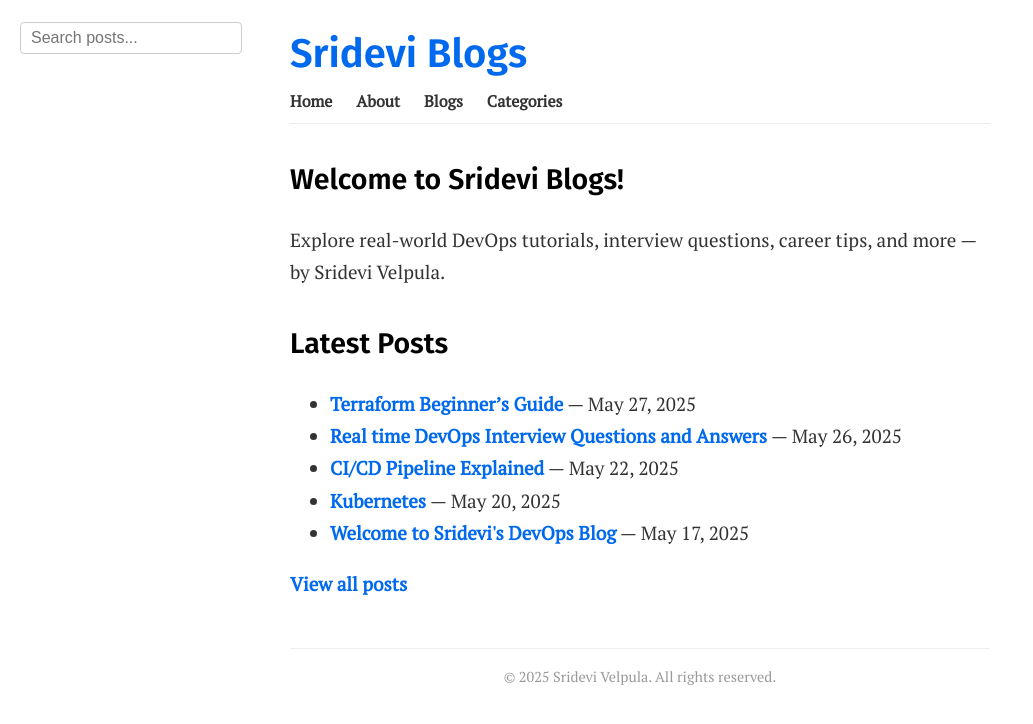
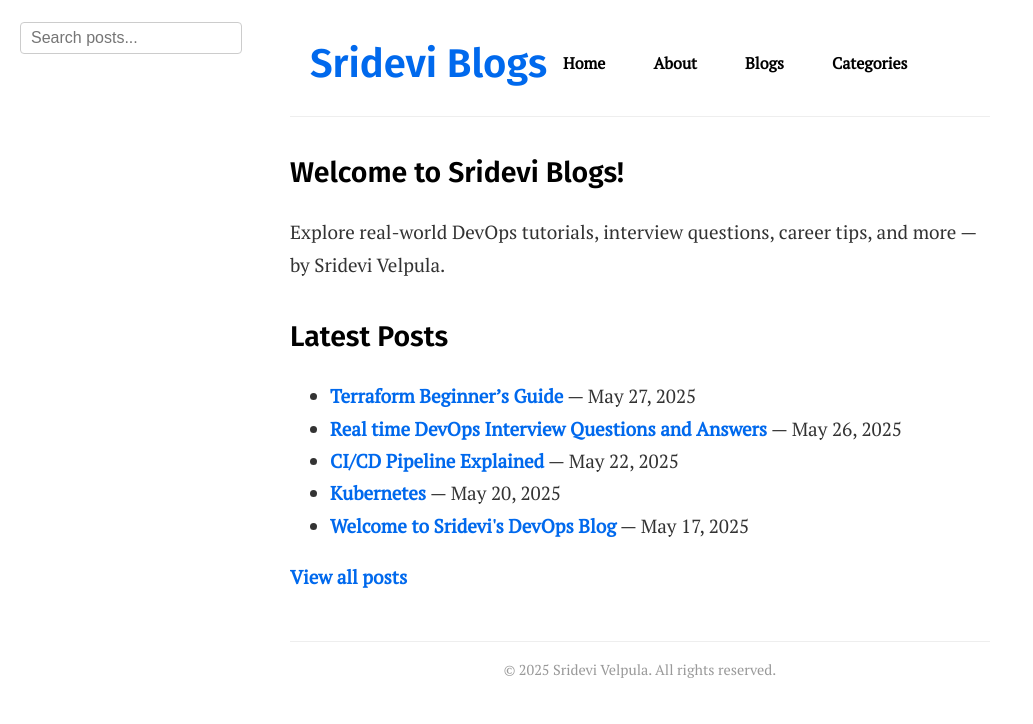
Before and after one commit to srideviblogs/srideviblogs.github.io, a Jekyll site: the page built from index.md, in a window 1280 px wide. Shown: the top 724 px of the page, without its empty margins (0-1033 px from the left). Built offline with Jekyll 4.4.1, drawn with Linux system fonts in a browser that asks for light colours.

Commit message:
Update custom.css

```diff
--- a/assets/css/custom.css
+++ b/assets/css/custom.css
@@ -130,6 +130,38 @@ header.site-header {
   }
 }
 
+/* Header container - flex layout to space title and nav */
+.site-header .container {
+  display: flex;
+  justify-content: space-between;
+  align-items: center;
+  padding: 10px 20px;
+}
+
+/* Site title styling */
+.site-title {
+  margin: 0;
+  font-size: 1.5rem;
+}
+
+/* Navigation bar on the top right */
+.site-nav {
+  display: flex;
+  gap: 1rem;
+  justify-content: flex-end;
+  flex-grow: 1; /* take remaining space */
+}
+
+.site-nav a {
+  text-decoration: none;
+  color: #000;
+  padding: 0.5rem 1rem;
+}
+
+.site-nav a:hover {
+  text-decoration: underline;
+}
+
 /* Search container & input */
 .search-container {
   position: fixed; /* stays fixed on screen */
```
